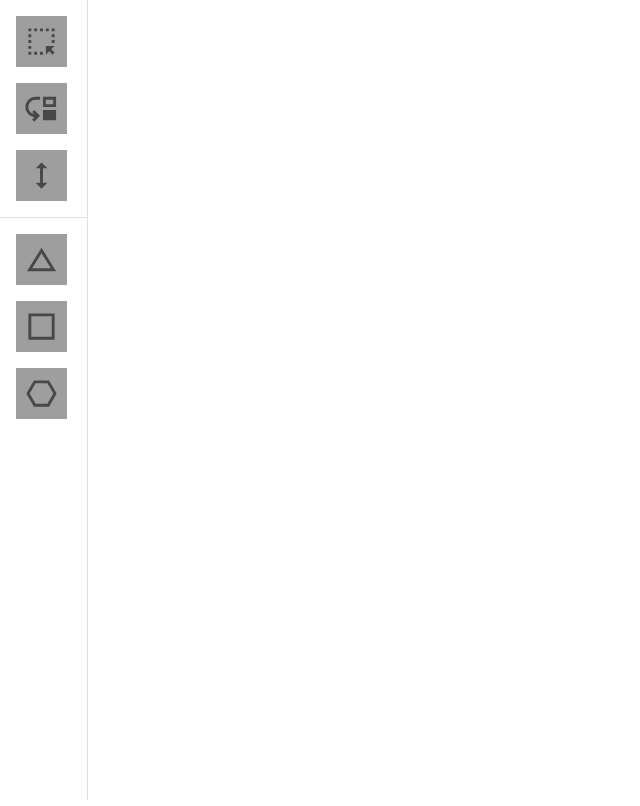
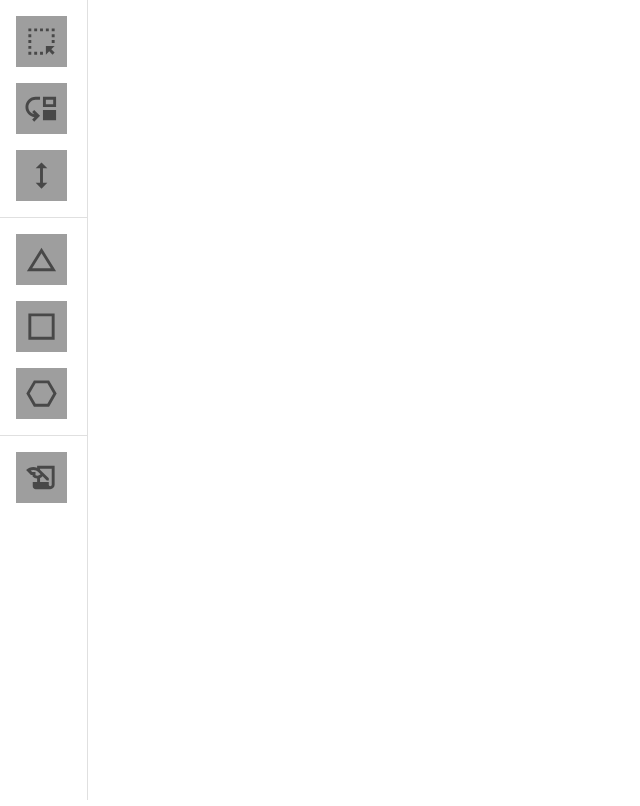
Before and after one commit to cuttage/SPA-Shape-Editor, a React (Vite) app in the folder shape-editor/: page / in a window 1280 px wide. Shown: the top 806 px of the page, without its empty margins (0-640 px from the left). Built offline with nearby package versions, Linux system fonts and the light colour scheme.

Commit message:
Feat: Editor State Serialization to JSON

```diff
--- a/shape-editor/src/EditorAppBar.tsx
+++ b/shape-editor/src/EditorAppBar.tsx
@@ -12,12 +12,14 @@ import ChangeHistoryIcon from '@mui/icons-material/ChangeHistory'
 import HighlightAltSharpIcon from '@mui/icons-material/HighlightAltSharp'
 import MoveDownOutlinedIcon from '@mui/icons-material/MoveDownOutlined'
 import HeightOutlinedIcon from '@mui/icons-material/HeightOutlined'
+import HistoryEduOutlinedIcon from '@mui/icons-material/HistoryEduOutlined'
 import { useSelector, useDispatch } from 'react-redux'
 import { setSelectable } from './store/selectable'
 import { setClickable } from './store/clickable'
 import { setIsDistance } from './store/isdistance'
 import { RootState } from './store/store'
 import { World } from 'matter-js'
+import useWorldToJsonPrinter from './hooks/useWorldToJsonPrinter'
 
 interface EditorAppBarProps {
   addRectC?: (event: React.MouseEvent<HTMLButtonElement>) => void
@@ -42,6 +44,8 @@ const EditorAppBar = ({
     (state: RootState) => state.isDistance.isDistance
   )
   const dispatch = useDispatch()
+
+  const handleWorldToJsonPrinter = useWorldToJsonPrinter(world!)
 
   const hasBodies = world!.bodies.filter(
     (x) =>
@@ -186,6 +190,21 @@ const EditorAppBar = ({
           )
         )}
       </List>
+      <Divider />
+      <List>
+        <ListItem key={'HistoryEduOutlinedIcon'}>
+          <ListItemIcon>
+            <div style={{ backgroundColor: '#9E9E9E' }}>
+              <IconButton
+                aria-label="write state in JSON tool"
+                onClick={handleWorldToJsonPrinter}
+              >
+                <HistoryEduOutlinedIcon fontSize="large" color="action" />
+              </IconButton>
+            </div>
+          </ListItemIcon>
+        </ListItem>
+      </List>
     </Drawer>
   )
 }
--- /dev/null
+++ b/shape-editor/src/hooks/useWorldToJsonPrinter.ts
@@ -0,0 +1,24 @@
+import { World } from 'matter-js'
+
+export default function useWorldToJsonPrinter(world: World): () => void {
+  const circularReplacer = () => {
+    const seen = new WeakSet()
+    return (key: any, value: any) => {
+      if (typeof value === 'object' && value !== null) {
+        if (seen.has(value)) {
+          return '[Circular]'
+        }
+        seen.add(value)
+      }
+      return value
+    }
+  }
+
+  const handleClick = () => {
+    if (world) {
+      console.log(JSON.stringify(world, circularReplacer()))
+    }
+  }
+
+  return handleClick
+}
```
